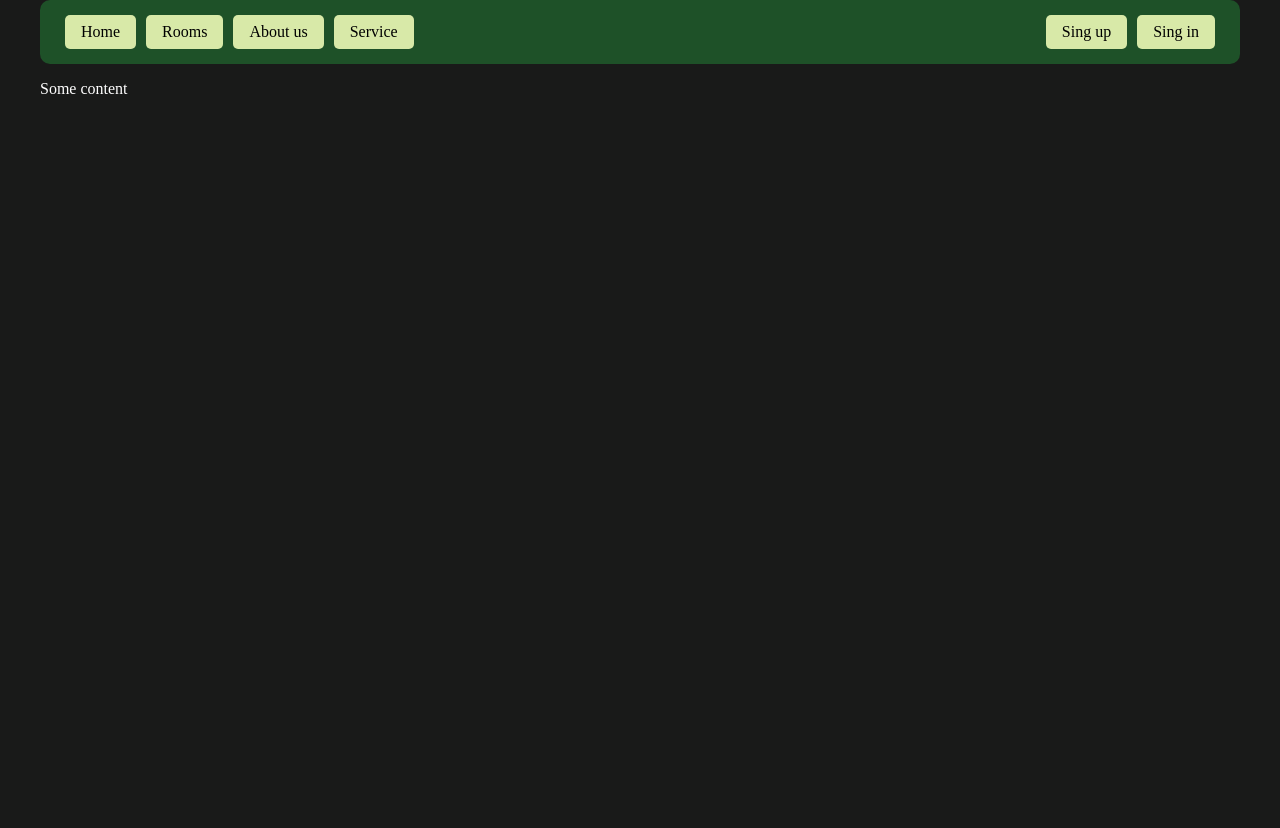
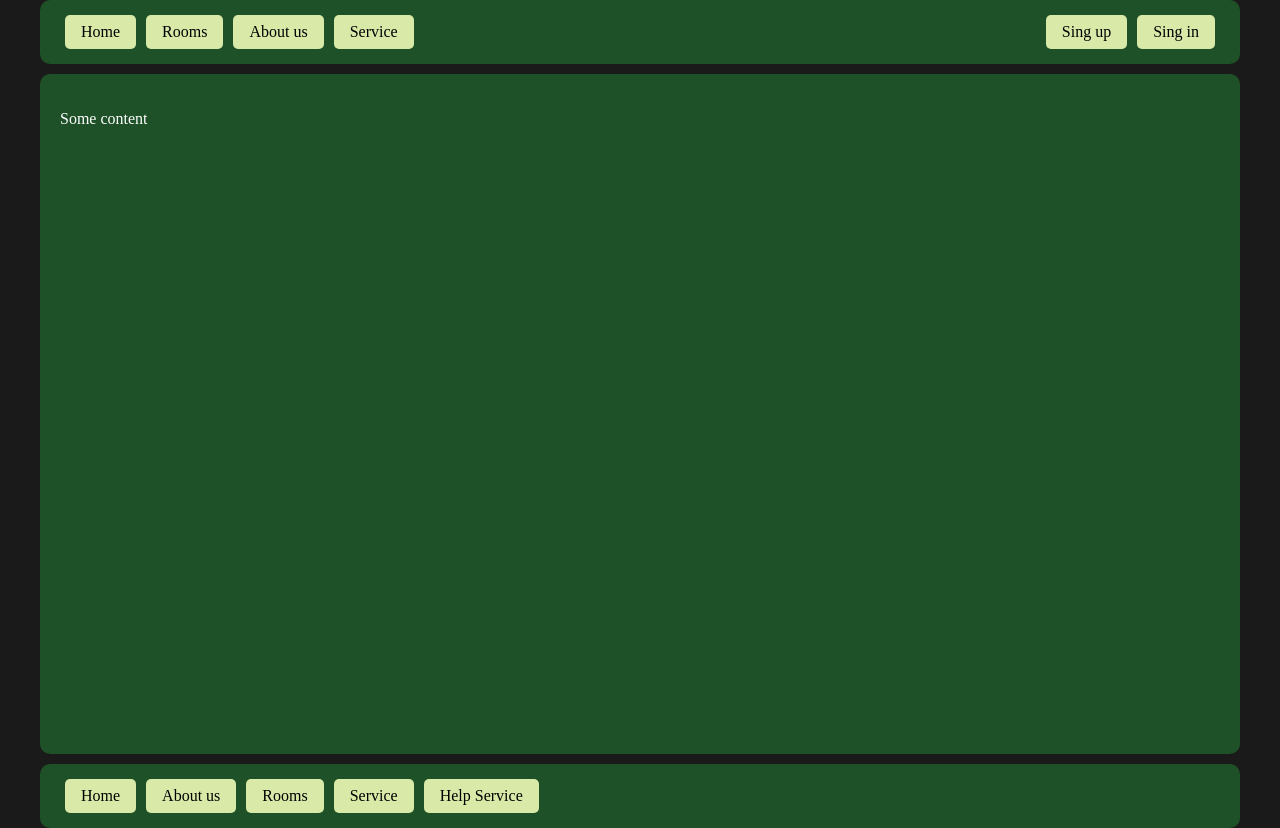
Before and after one commit to BRANYA43/hotel-site, a Django app: page / in a window 1280 px wide. Before the commit the page ends 94 px from the top, so only its background shows below. Run offline with Django 5.2, Linux system fonts and the light colour scheme.

Commit message:
Add footer

```diff
--- a/src/utils/static/base.css
+++ b/src/utils/static/base.css
@@ -5,3 +5,12 @@
     margin: 0 auto;
     font-size: 16px;
 }
+
+main {
+    display: flex;
+    border-radius: 10px;
+    background-color: #1E5128;
+    min-height: 80vh;
+    margin: 10px 0;
+    padding: 20px;
+}
--- /dev/null
+++ b/src/utils/static/footer.css
@@ -0,0 +1,30 @@
+footer {
+    background-color: #1E5128;
+    padding: 15px 25px;
+    border-radius: 10px;
+    display: flex;
+    justify-content: space-between;
+}
+
+footer div {
+    display: flex;
+}
+
+
+footer a {
+    display: block;
+    background-color: #D8E9A8;
+    border-radius: 5px;
+    padding: 8px 16px;
+    color: black;
+    text-decoration: none;
+    margin-right: 10px;
+}
+
+footer a:last-child {
+    margin-right: 0;
+}
+
+footer a:hover {
+    background-color: #33e556;
+}
--- a/src/utils/templates/base.html
+++ b/src/utils/templates/base.html
@@ -5,6 +5,7 @@
     <meta charset="UTF-8">
     <link rel="stylesheet" href="{% static 'base.css' %}">
     <link rel="stylesheet" href="{% static 'navbar.css' %}">
+    <link rel="stylesheet" href="{% static 'footer.css' %}">
     {% block links %}{% endblock %}
     <title>{% block title %}Title{% endblock %}</title>
 </head>
@@ -17,7 +18,7 @@
             <p>Some content</p>
         {% endblock %}
     </main>
-    <footer></footer>
+    {% include 'includes/footer.html' %}
 
 </body>
 </html>
--- /dev/null
+++ b/src/utils/templates/includes/footer.html
@@ -0,0 +1,9 @@
+<footer>
+    <div>
+        <a id="id_home_link" href="#">Home</a>
+        <a id="id_about_us_link" href="#">About us</a>
+        <a id="id_room_list_link" href="#">Rooms</a>
+        <a id="id_service_link" href="#">Service</a>
+        <a id="id_help_service_link">Help Service</a>
+    </div>
+</footer>
```
